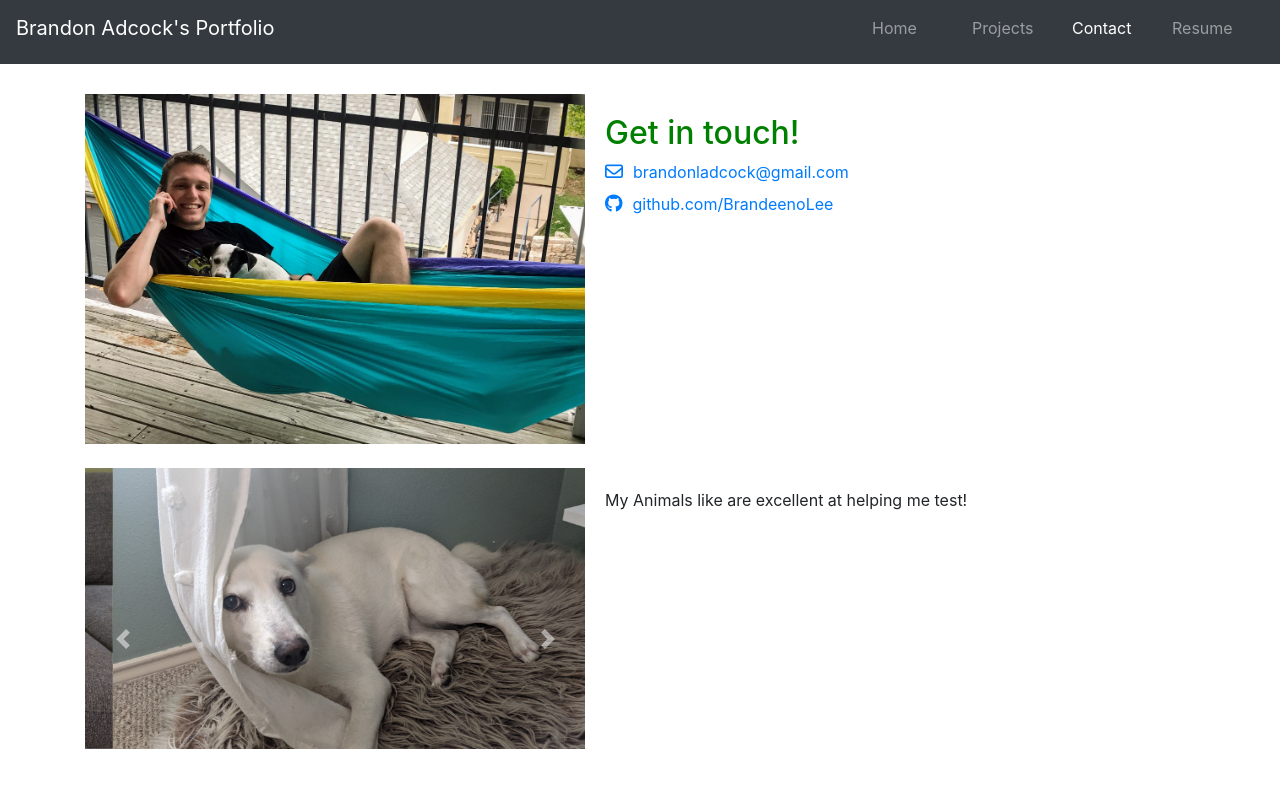
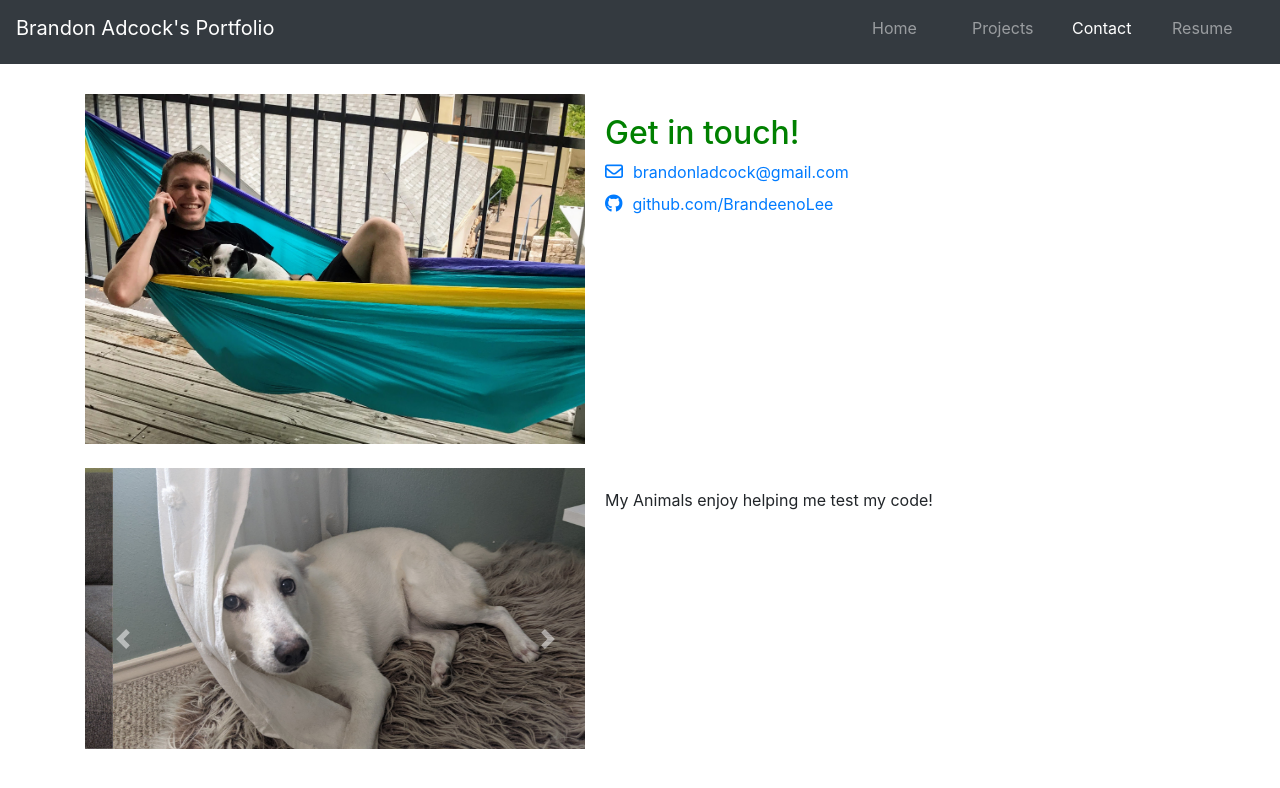
Before and after one commit to BrandeenoLee/portfolioSite, a React (Create React App) app: page /contact in a window 1280 px wide. Shown: the top 788 px of the page. Built offline with nearby package versions, Linux system fonts and the light colour scheme.

Commit message:
updated contact info.

```diff
--- a/src/components/contact.js
+++ b/src/components/contact.js
@@ -36,7 +36,7 @@ class Contact extends Component {
           </Carousel.Item>
         </Carousel>
         <div className="description">
-          My Animals like are excellent at helping me test!
+          My Animals enjoy helping me test my code!
         </div>
       </div>
     );
```
